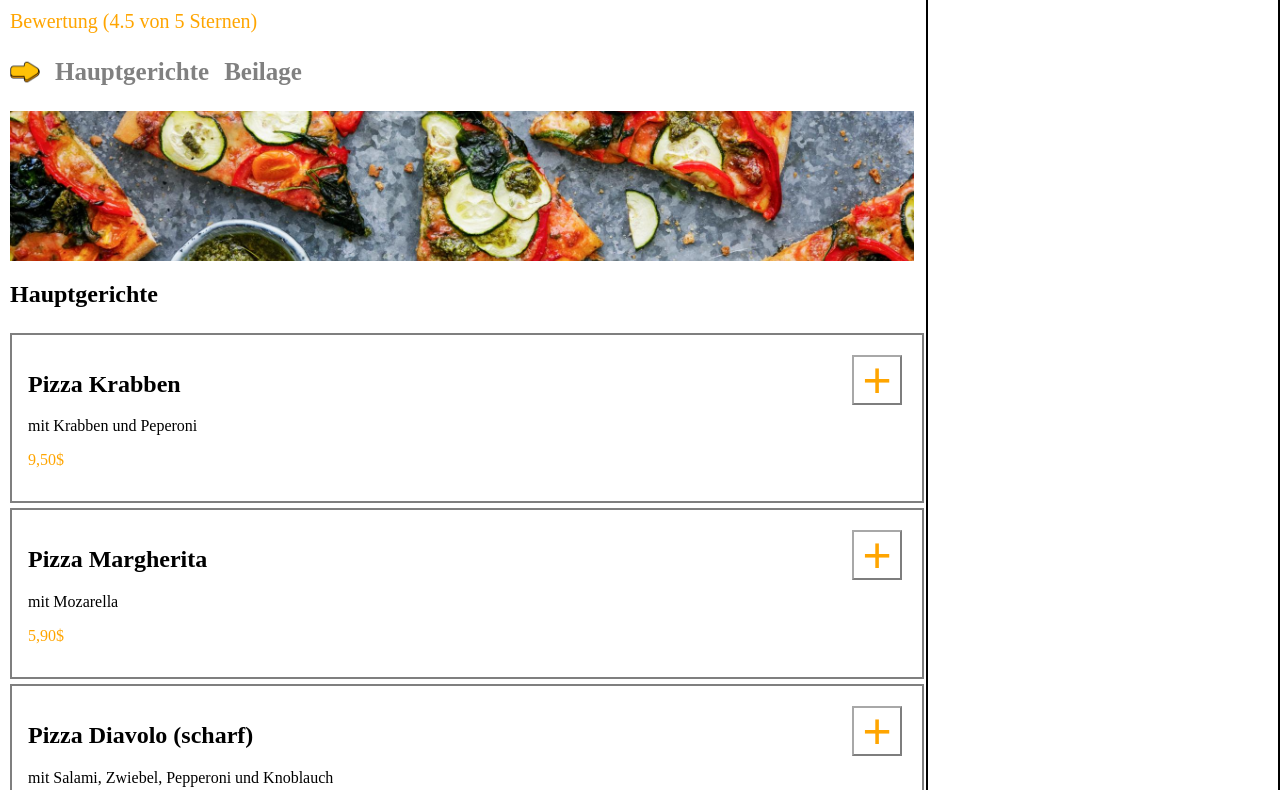
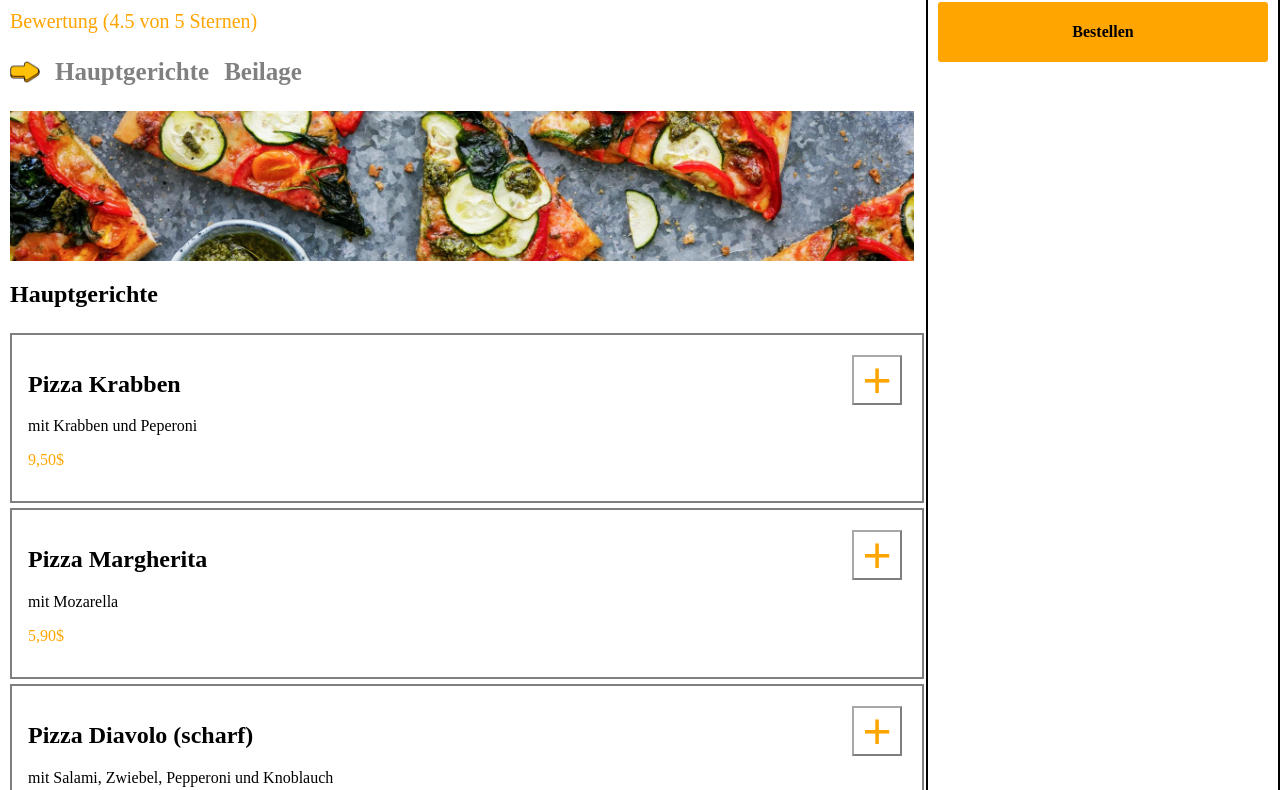
Before and after one commit to ChristianMulugeta/BESTELLAPP, a plain HTML site: page index.html in a window 1280 px wide. Shown: the part 285-1075 px from the top of the page. Drawn offline with Linux system fonts and the light colour scheme.

Commit message:
bestell_button hinzugefühgt

```diff
--- a/index.html
+++ b/index.html
@@ -87,6 +87,7 @@
                     <h3>Gesamt:</h3>
                     <h3 id="kosten_desktop">0.00$</h3>
                 </div>
+                <div class="bestell_button">Bestellen</div>
             </div>
         </section>
 
@@ -100,6 +101,7 @@
                     <h3>Gesamt:</h3>
                     <h3 id="kosten_mobile">0.00$</h3>
                 </div>
+                <div class="bestell_button_mobile">Bestellen</div>
             </div>
         </section>
 
--- a/style.css
+++ b/style.css
@@ -142,8 +142,13 @@ a :hover {
     padding-top: 6px;
   }
 
-  /* .gesamtkosten {
+  .bestell_button_mobile {
+    cursor: pointer;
+    background-color: orange;
+    padding: 10px;
+    font-weight: bold;
     display: flex;
-    justify-content: space-around;
-  } */
+    justify-content: center;
+    align-items: center;
+  }
 }
--- a/styles/fonts.css
+++ b/styles/fonts.css
@@ -68,3 +68,17 @@
     padding: 10px 0px;
     border-top: 1px solid #333;
 }
+
+.bestell_button {
+    background-color: orange;
+    border-radius: 3px;
+    height: 40px;
+    padding: 10px;
+    margin-bottom: 20px;
+    color: black;
+    align-items: center;
+    font-weight: bold;
+    display: flex;
+    justify-content: center;
+    cursor: pointer;
+}
```
